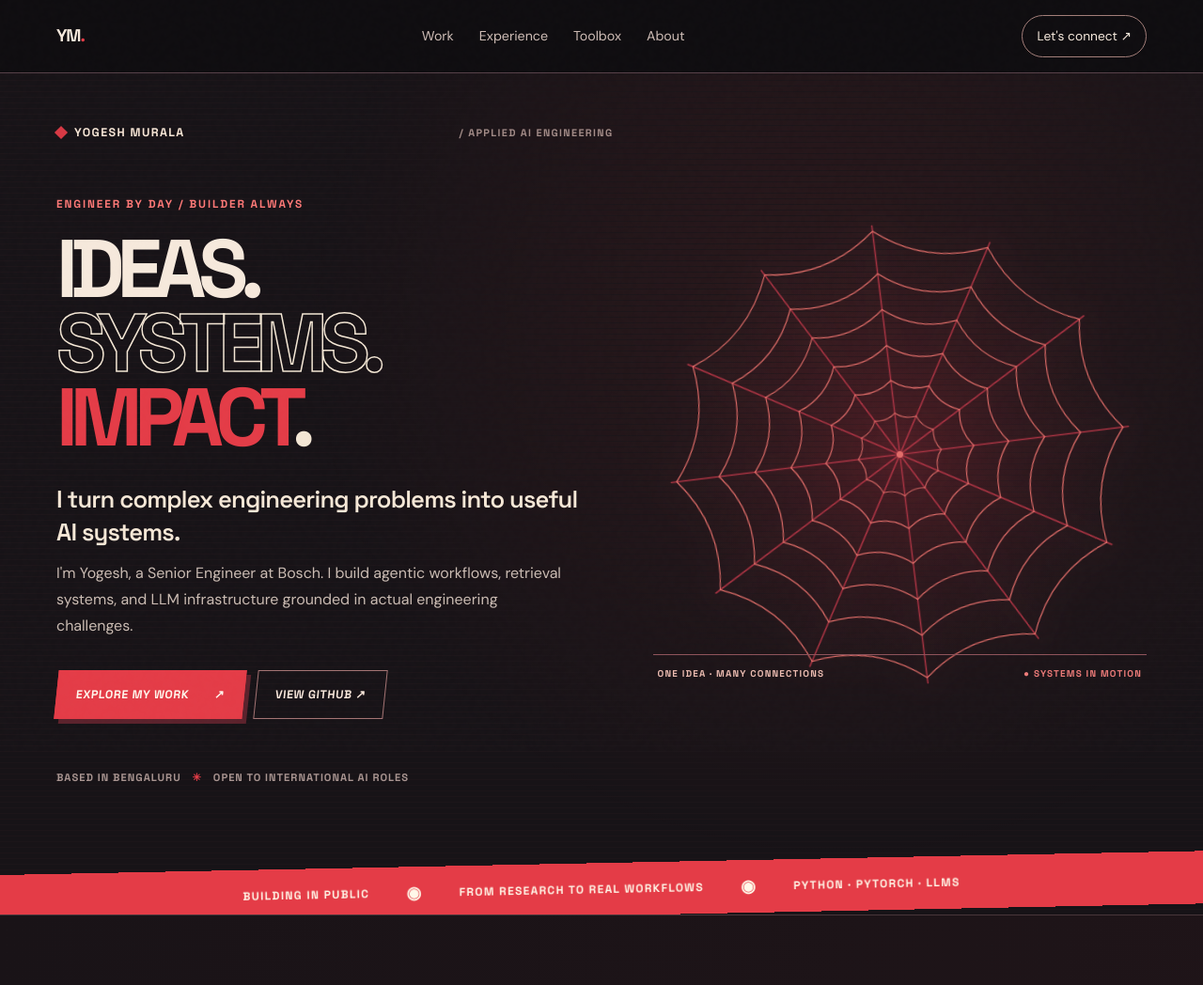
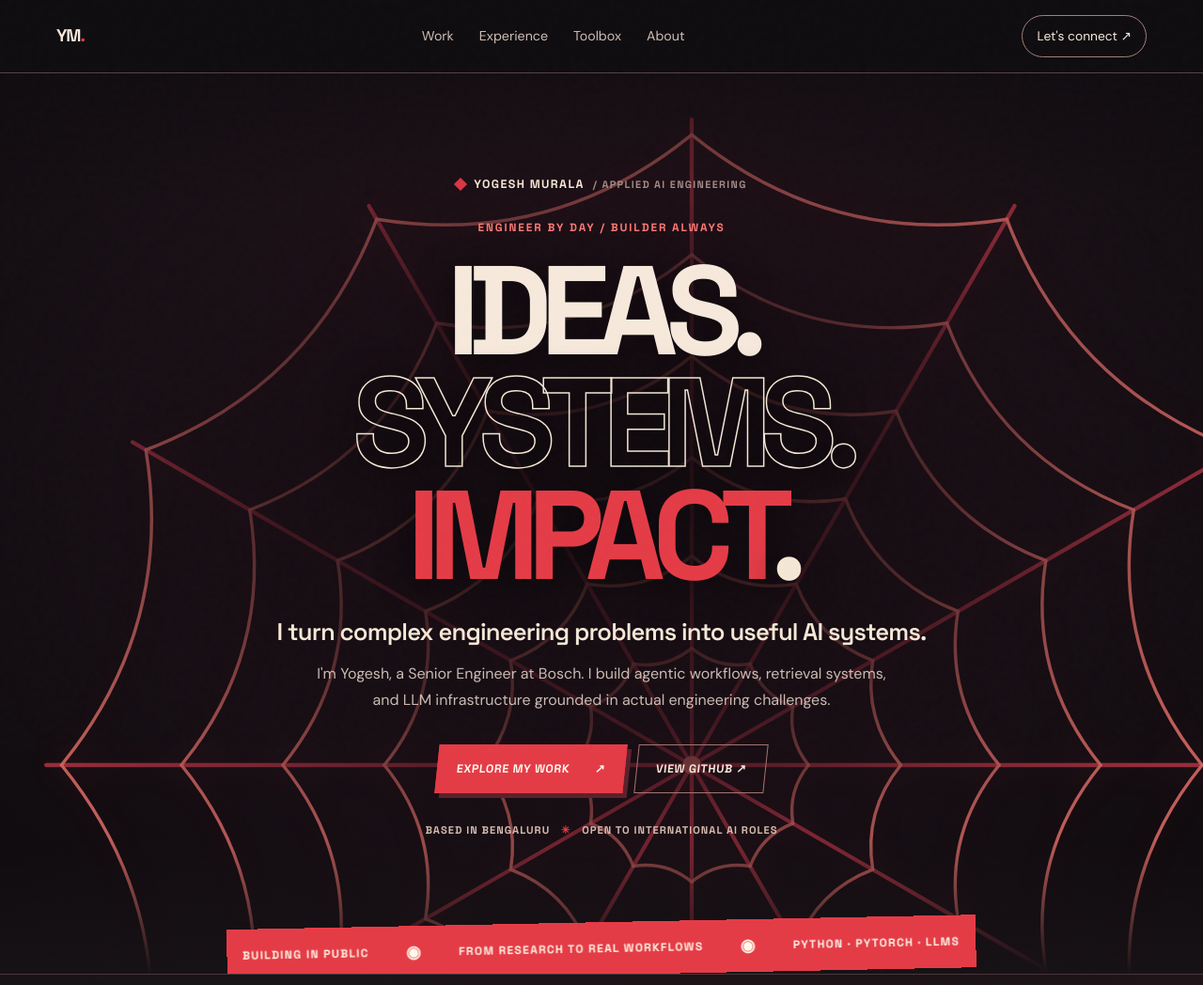
Before and after one commit to Yogesh-001/Portolio, a plain HTML site: page index.html in a window 1280 px wide. Shown: the top 1048 px of the page at 94% size. Drawn offline with Linux system fonts and the light colour scheme.

Commit message:
Create full-screen centered hero with one animated spiderweb; preserve all Bosch work

```diff
--- a/index.html
+++ b/index.html
@@ -123,6 +123,30 @@ html{scroll-padding-top:78px}body{background:#111013;color:var(--text);backgroun
 @media(max-width:550px){.hero-web-visual{min-height:300px}.hero-web-caption{font-size:.48rem}.noir-copy{padding-top:15px}.noir-headline{font-size:clamp(3rem,12.5vw,5rem)}}
 @media(prefers-reduced-motion:reduce){.hero-web-orbit,.hero-web-caption,.noir-copy{animation:none!important;opacity:1!important;transform:none!important}}
 
+
+/* Full-bleed Spider-Verse opening: a single complete web spans the whole viewport */
+.noir-hero{position:relative!important;min-height:min(90svh,870px)!important;padding:0!important;background:radial-gradient(ellipse at 50% 36%,#2c151d 0%,#171015 58%,#0e0b0e 100%)!important;display:flex!important;flex-direction:column;justify-content:center}
+.noir-hero .web-corner,.noir-hero .noir-grain,.noir-hero .hero-web-visual{display:none!important}
+.hero-full-web{position:absolute;inset:0;z-index:0;overflow:hidden;pointer-events:none;display:grid;place-items:center}
+.hero-full-web img{display:block;width:max(1050px,115vw);max-width:none;height:auto;aspect-ratio:1;object-fit:contain;opacity:0;transform:scale(.74) rotate(-11deg);transform-origin:center;filter:drop-shadow(0 0 17px rgba(177,51,66,.29));animation:fullWebEnter 1.35s cubic-bezier(.16,.76,.2,1) .06s forwards}
+.hero-focus-shade{position:absolute;inset:0;z-index:1;pointer-events:none;background:radial-gradient(ellipse 55% 53% at 50% 47%,rgba(15,11,15,.83) 0%,rgba(20,12,18,.68) 49%,rgba(20,12,18,.22) 76%,transparent 100%),linear-gradient(0deg,#171216 0%,transparent 15%,transparent 86%,#110d11b8 100%)}
+.noir-hero .noir-layout{position:relative;z-index:2;display:flex!important;justify-content:center;align-items:center;min-height:750px;width:100%;padding:110px 20px 92px;max-width:1160px}
+.noir-hero .noir-copy{max-width:835px;width:100%;text-align:center;opacity:0;transform:translateY(24px);animation:fullCopyEnter .85s cubic-bezier(.22,1,.36,1) .65s forwards!important}
+.noir-hero .noir-index{justify-content:center;margin-bottom:28px;flex-wrap:wrap}
+.noir-hero .noir-index-r{margin-left:0}
+.noir-hero .noir-headline{font-size:clamp(4.5rem,10.5vw,9.25rem);margin-bottom:26px;line-height:.89;letter-spacing:-.095em;text-shadow:0 7px 35px rgba(9,7,11,.65)}
+.noir-hero .noir-statement,.noir-hero .noir-description{margin-left:auto;margin-right:auto}
+.noir-hero .noir-statement{max-width:700px}
+.noir-hero .noir-description{max-width:620px}
+.noir-hero .noir-buttons{justify-content:center;margin-bottom:32px}
+.noir-hero .noir-location{color:#d7bbb0}
+.noir-hero .noir-bottom-stripe{position:relative;z-index:3}
+@keyframes fullWebEnter{to{opacity:.9;transform:scale(1) rotate(0deg)}}
+@keyframes fullCopyEnter{to{opacity:1;transform:translateY(0)}}
+@media(max-width:850px){.noir-hero .noir-layout{min-height:700px;padding:95px 20px 75px}.hero-full-web img{width:1100px}.noir-hero .noir-headline{font-size:clamp(3.8rem,11.5vw,7rem)}}
+@media(max-width:580px){.noir-hero .noir-layout{min-height:665px;padding:88px 17px 73px}.hero-full-web img{width:875px}.hero-focus-shade{background:radial-gradient(ellipse 76% 57% at 50% 45%,rgba(13,10,13,.87) 0%,rgba(20,13,17,.65) 66%,rgba(20,13,17,.25) 100%),linear-gradient(0deg,#171216 0%,transparent 23%,#120c12a1 100%)}.noir-hero .noir-headline{font-size:clamp(3.45rem,13.3vw,5rem)}.noir-hero .noir-index{font-size:.61rem;gap:6px}.noir-hero .noir-index-r{font-size:.58rem}.noir-hero .noir-statement{font-size:1.17rem}.noir-hero .noir-description{font-size:.88rem}.noir-hero .noir-buttons{margin-bottom:26px}.noir-hero .noir-btn{padding:12px 13px;font-size:.65rem;gap:9px}.noir-hero .noir-location{font-size:.56rem;line-height:1.7}}
+@media(prefers-reduced-motion:reduce){.hero-full-web img,.noir-hero .noir-copy{animation:none!important;opacity:1!important;transform:none!important}}
+
 </style>
 </head>
 <body>
@@ -130,7 +154,7 @@ html{scroll-padding-top:78px}body{background:#111013;color:var(--text);backgroun
 <header><div class="wrap nav"><a class="brand" href="#top">YM<span>.</span></a><nav aria-label="Main navigation"><a href="#work">Work</a><a href="#experience">Experience</a><a href="#stack">Toolbox</a><a href="#about">About</a></nav><a class="nav-link" href="#contact">Let's connect ↗</a></div></header>
 <main id="top">
 <section class="hero noir-hero" aria-labelledby="hero-heading">
-<div class="noir-grain" aria-hidden="true"></div><div class="web-corner" aria-hidden="true"></div>
+<div class="hero-full-web" aria-hidden="true"><img src="assets/noir-spiderweb.svg" alt="" fetchpriority="high"></div><div class="hero-focus-shade" aria-hidden="true"></div>
 <div class="wrap noir-layout">
 <div class="noir-copy">
 <div class="noir-index"><span class="red-square"></span> YOGESH MURALA <span class="noir-index-r">/ APPLIED AI ENGINEERING</span></div>
@@ -141,7 +165,7 @@ html{scroll-padding-top:78px}body{background:#111013;color:var(--text);backgroun
 <div class="noir-buttons"><a class="noir-btn noir-primary" href="#work">EXPLORE MY WORK <span>↗</span></a><a class="noir-btn noir-ghost" href="https://github.com/Yogesh-001" target="_blank" rel="noopener noreferrer">VIEW GITHUB ↗</a></div>
 <div class="noir-location">BASED IN BENGALURU <span class="noir-cross">✳</span> OPEN TO INTERNATIONAL AI ROLES</div>
 </div>
-<div class="hero-web-visual" aria-label="Large stylized spiderweb representing connected AI systems"><div class="hero-web-orbit"><img src="assets/noir-spiderweb.svg" alt="Crimson radial spiderweb with curved connected threads" fetchpriority="high"></div><div class="hero-web-caption"><span>ONE IDEA · MANY CONNECTIONS</span><span class="hero-web-pulse">● SYSTEMS IN MOTION</span></div></div>
+
 </div><div class="noir-bottom-stripe" aria-hidden="true"><span>BUILDING IN PUBLIC</span><span>◉</span><span>FROM RESEARCH TO REAL WORKFLOWS</span><span>◉</span><span>PYTHON · PYTORCH · LLMS</span></div></section>
 <section class="section" id="work"><div class="wrap">
 <div class="web-showcase"><div class="web-showcase-text"><div class="eyebrow">01 / Selected work</div><h2>Systems over demos.</h2><p class="muted">Five selected Bosch engineering systems plus independent projects. Professional work is described at a high level to respect confidential code and customer information.</p><span class="web-showcase-note">CONNECTED THINKING. ENGINEERED SYSTEMS.</span></div></div>
```
